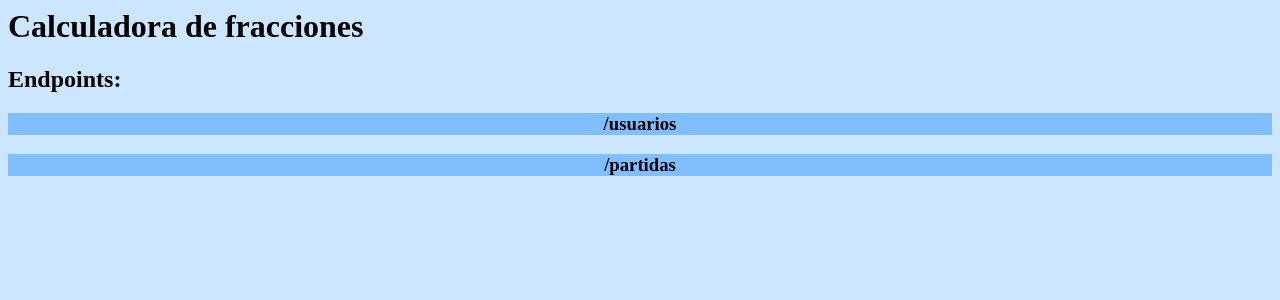
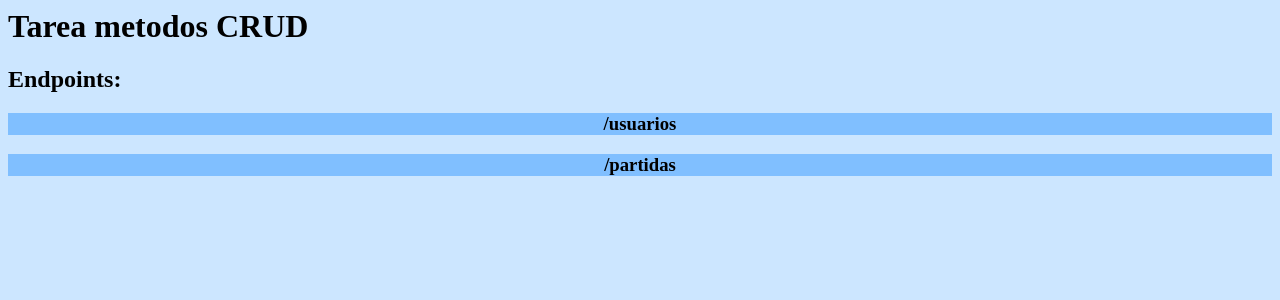
Before and after one commit to JesusMeister/tarea, a Django app: page / in a window 1280 px wide. Shown: the top 300 px of the page. Run offline with Django 4.2, Linux system fonts and the light colour scheme.

Commit message:
Update index.html

```diff
--- a/templates/index.html
+++ b/templates/index.html
@@ -5,7 +5,7 @@
     </head>
 
     <body>
-        <h1>Calculadora de fracciones</h1>
+        <h1>Tarea metodos CRUD</h1>
         <h2>Endpoints:</h2>
         <h3>/usuarios</h3>
         <h3>/partidas</h3>
```
